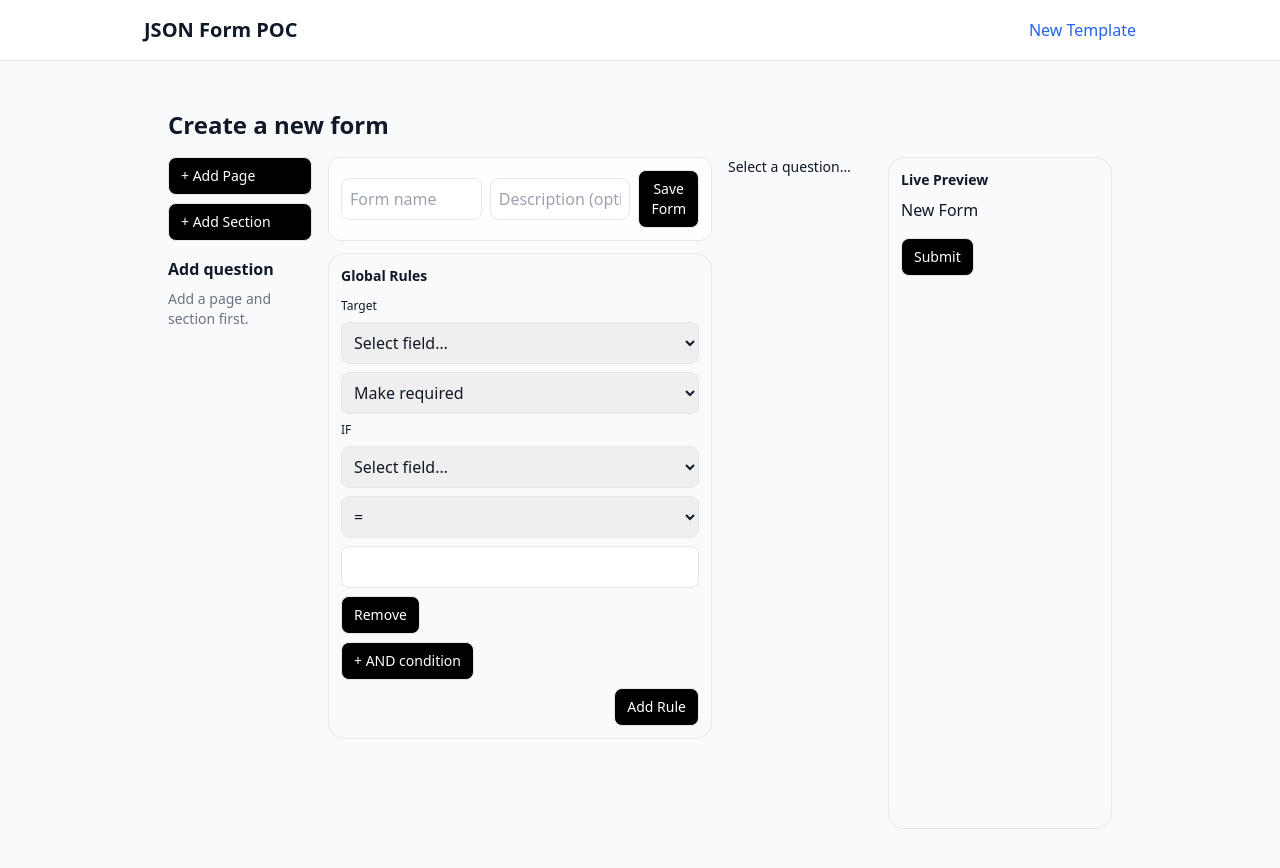
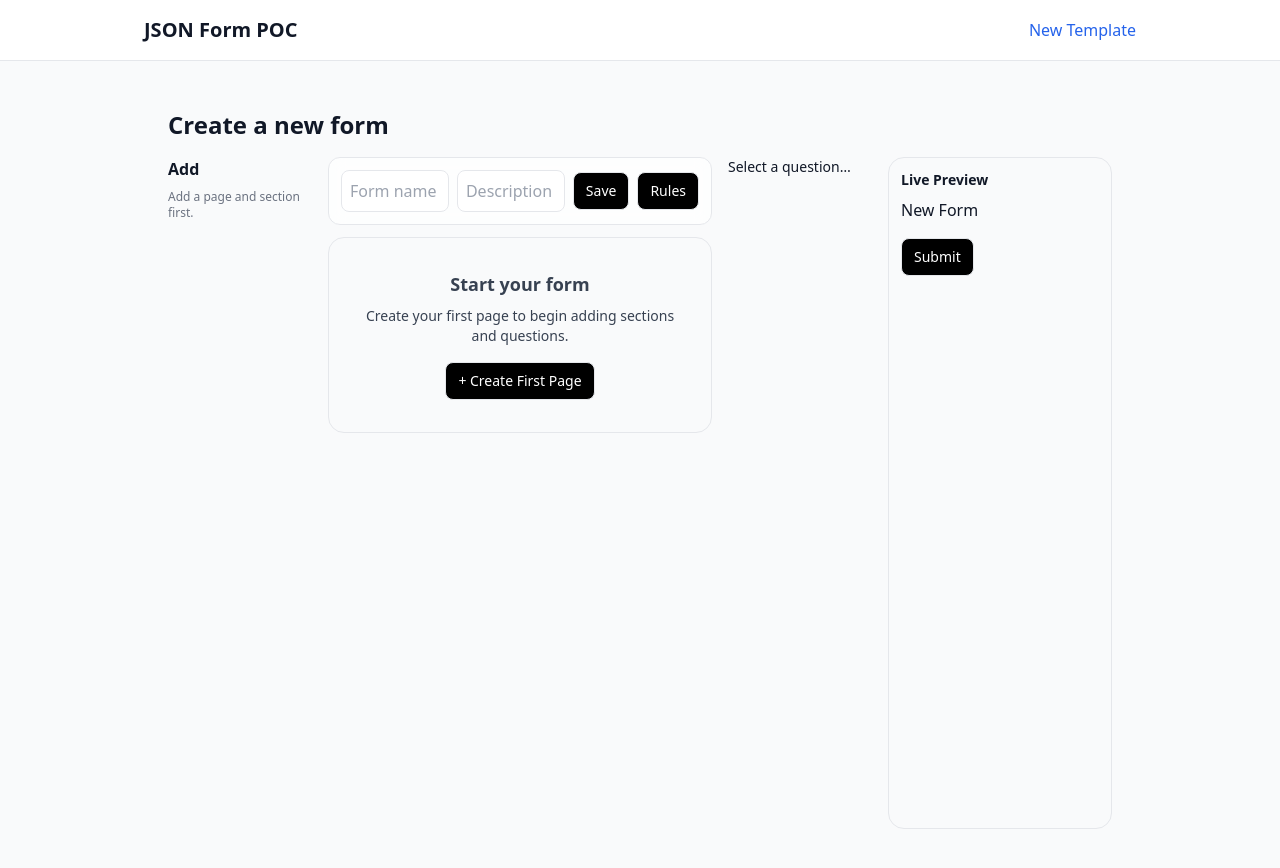
Before and after one commit to sarathkumar365/Dynamic-Forms, a Next.js app: page /templates/new in a window 1280 px wide. Shown: the top 868 px of the page. Built offline with nearby package versions, Linux system fonts and the light colour scheme.

Commit message:
UI revamp

```diff
--- a/src/components/builder/BuilderCanvas.tsx
+++ b/src/components/builder/BuilderCanvas.tsx
@@ -4,21 +4,44 @@ import CanvasPage from "./CanvasPage";
 
 export default function BuilderCanvas({
   spec,
+  addPage,
+  addSection,
+  addQuickQuestion,
+  activeSectionId,
+  setActiveSectionId,
   onSelect,
   onMove,
   onDelete,
 }: {
   spec: FormSpec;
+  addPage: (title?: string) => void;
+  addSection: (pageId: string) => void;
+  addQuickQuestion: (sectionId: string) => void;
+  activeSectionId: string | null;
+  setActiveSectionId: (id: string | null) => void;
   onSelect: (id: string) => void;
   onMove: (fromId: string, toSectionId: string, toIndex: number) => void;
   onDelete: (id: string) => void;
 }) {
+  if (!spec.pages || spec.pages.length === 0) {
+    return (
+      <div className="rounded-2xl border p-8 text-center text-sm text-gray-700">
+        <div className="text-lg font-semibold mb-2">Start your form</div>
+        <p className="mb-4">Create your first page to begin adding sections and questions.</p>
+        <button className="btn" onClick={() => addPage("New Page")}>+ Create First Page</button>
+      </div>
+    );
+  }
   return (
     <div className="space-y-4">
       {spec.pages.map((p) => (
         <CanvasPage
           key={p.id}
           page={p}
+          addSection={addSection}
+          addQuickQuestion={addQuickQuestion}
+          activeSectionId={activeSectionId}
+          setActiveSectionId={setActiveSectionId}
           onSelect={onSelect}
           onMove={onMove}
           onDelete={onDelete}
--- a/src/components/builder/BuilderShell.tsx
+++ b/src/components/builder/BuilderShell.tsx
@@ -5,6 +5,7 @@ import BuilderCanvas from "./BuilderCanvas";
 import Inspector from "./Inspector";
 import RuleBuilder from "./RuleBuilder";
 import ActionRules from "./ActionRules";
+import BuilderTopBar from "./BuilderTopBar";
 import PreviewPane from "./PreviewPane";
 import SaveBar from "./SaveBar";
 import { useState } from "react";
@@ -22,44 +23,59 @@ export default function BuilderShell({ initialSpec }: { initialSpec?: any }) {
     deleteQuestion,
   } = useFormSpec(initialSpec);
   const [selectedId, setSelectedId] = useState<string | null>(null);
+  const [activeSectionId, setActiveSectionId] = useState<string | null>(
+    spec.pages?.[0]?.sections?.[0]?.id ?? null
+  );
+  const [showRules, setShowRules] = useState(false);
 
   // Helper: add section to first page
   const handleAddSection = () => {
     if (spec.pages.length > 0) {
-      addSection(spec.pages[0].id);
+      const id = addSection(spec.pages[0].id);
+      setActiveSectionId(id);
     }
   };
 
   return (
     <div className="grid grid-cols-12 gap-4 h-[calc(100vh-8rem)]">
       <div className="col-span-2">
-        <div className="mb-4 space-y-2">
-          <button className="btn w-full" onClick={() => addPage()}>
-            + Add Page
-          </button>
-          <button
-            className="btn w-full"
-            onClick={handleAddSection}
-            disabled={spec.pages.length === 0}
-          >
-            + Add Section
-          </button>
-        </div>
         <QuestionPalette
           onAdd={(sectionId, q) => addQuestion(sectionId, q)}
           spec={spec}
+          activeSectionId={activeSectionId}
         />
       </div>
       <div className="col-span-5">
-        <SaveBar getFormSpec={() => spec} />
+        <BuilderTopBar getFormSpec={() => spec} onOpenRules={() => setShowRules(true)} />
         <BuilderCanvas
           spec={spec}
+          addPage={addPage}
+          addSection={addSection}
+          activeSectionId={activeSectionId}
+          setActiveSectionId={setActiveSectionId}
+          addQuickQuestion={(sectionId) =>
+            addQuestion(sectionId, {
+              id: crypto.randomUUID(),
+              type: "text",
+              label: "New Question",
+              required: false,
+            })
+          }
           onSelect={setSelectedId}
           onMove={moveQuestion}
           onDelete={deleteQuestion}
         />
-        {/* Global rules editor */}
-        <ActionRules spec={spec} setSpec={setSpec} />
+        {showRules && (
+          <div className="fixed inset-0 z-50 flex items-center justify-center bg-black/30">
+            <div className="bg-white rounded-lg shadow-xl p-4 max-w-2xl w-[90vw]">
+              <div className="flex items-center justify-between mb-2">
+                <div className="font-semibold">Global Rules</div>
+                <button className="btn btn-xs" onClick={() => setShowRules(false)}>Close</button>
+              </div>
+              <ActionRules spec={spec} setSpec={setSpec} />
+            </div>
+          </div>
+        )}
       </div>
       <div className="col-span-2">
         <Inspector
--- /dev/null
+++ b/src/components/builder/BuilderTopBar.tsx
@@ -0,0 +1,72 @@
+"use client";
+import { useState } from "react";
+import { validateFormSpec } from "@/lib/formspec/validators";
+import { ensureKeys } from "@/hooks/useFormSpec";
+
+export default function BuilderTopBar({
+  getFormSpec,
+  onOpenRules,
+}: {
+  getFormSpec: () => any;
+  onOpenRules: () => void;
+}) {
+  const [name, setName] = useState("");
+  const [description, setDescription] = useState("");
+  const [status, setStatus] = useState<"idle" | "saving" | "error">("idle");
+  const [error, setError] = useState<string | null>(null);
+
+  async function save() {
+    setStatus("saving");
+    setError(null);
+    let spec = getFormSpec();
+    spec = ensureKeys(spec);
+    const validation = validateFormSpec({ ...spec, version: "1.0", id: "temp" });
+    if (!validation.ok) {
+      setError(validation.errors.join("\n"));
+      setStatus("error");
+      return;
+    }
+    try {
+      const res = await fetch("/api/forms", {
+        method: "POST",
+        headers: { "Content-Type": "application/json" },
+        body: JSON.stringify({
+          title: name || spec.title || "Untitled Form",
+          description,
+          pages: spec.pages,
+          rules: spec.rules,
+        }),
+      });
+      const data = await res.json();
+      if (!res.ok) throw new Error(data?.error || `HTTP ${res.status}`);
+      window.location.href = `/forms/${data.id}`;
+    } catch (e: any) {
+      setError(e?.message || "Save failed");
+      setStatus("error");
+    } finally {
+      setStatus((s) => (s === "saving" ? "idle" : s));
+    }
+  }
+
+  return (
+    <div className="sticky top-0 z-10 mb-3 flex items-center gap-2 bg-white/70 backdrop-blur rounded-xl border p-3">
+      <input
+        className="input"
+        placeholder="Form name"
+        value={name}
+        onChange={(e) => setName(e.target.value)}
+      />
+      <input
+        className="input"
+        placeholder="Description (optional)"
+        value={description}
+        onChange={(e) => setDescription(e.target.value)}
+      />
+      <button className="btn" onClick={save} disabled={status === "saving" || !name.trim()}>
+        {status === "saving" ? "Saving…" : "Save"}
+      </button>
+      <button className="btn" onClick={onOpenRules}>Rules</button>
+      {status === "error" && <span className="text-sm text-red-600">{error}</span>}
+    </div>
+  );
+}
--- a/src/components/builder/QuestionPalette.tsx
+++ b/src/components/builder/QuestionPalette.tsx
@@ -4,11 +4,13 @@ import { FormSpec, FSQuestion } from "@/types/formspec";
 export default function QuestionPalette({
   spec,
   onAdd,
+  activeSectionId,
 }: {
   spec: FormSpec;
   onAdd: (sectionId: string, q: FSQuestion) => void;
+  activeSectionId: string | null;
 }) {
-  const firstSectionId = spec.pages?.[0]?.sections?.[0]?.id ?? null;
+  const firstSectionId = activeSectionId ?? spec.pages?.[0]?.sections?.[0]?.id ?? null;
   const add = (type: FSQuestion["type"], label: string) => {
     if (!firstSectionId) return;
     onAdd(firstSectionId, {
@@ -20,41 +22,34 @@ export default function QuestionPalette({
   };
   return (
     <div className="space-y-2">
-      <h3 className="font-semibold">Add question</h3>
+      <h3 className="font-semibold">Add</h3>
+      {!firstSectionId && (
+        <div className="text-xs text-gray-500 mb-2">Add a page and section first.</div>
+      )}
+      {firstSectionId && (
+        <>
+          <div className="text-xs text-gray-500">Adding to: {labelForSection(spec, firstSectionId)}</div>
+          <input className="input" placeholder="Search types… (text, email, select)" onChange={() => {}} />
+        </>
+      )}
       <div className="grid gap-2">
-        {firstSectionId ? (
+        {firstSectionId && (
           <>
-            <button className="btn" onClick={() => add("text", "Short Text")}>
-              Text
-            </button>
-            <button className="btn" onClick={() => add("email", "Email")}>
-              Email
-            </button>
-            <button className="btn" onClick={() => add("number", "Number")}>
-              Number
-            </button>
-            <button className="btn" onClick={() => add("date", "Date")}>
-              Date
-            </button>
-            <button className="btn" onClick={() => add("select", "Select")}>
-              Select
-            </button>
-            <button
-              className="btn"
-              onClick={() => add("multiselect", "Multi-select")}
-            >
-              Multi-select
-            </button>
-            <button className="btn" onClick={() => add("boolean", "Yes / No")}>
-              Yes / No
-            </button>
+            <button className="btn" onClick={() => add("text", "Text")}>Text</button>
+            <button className="btn" onClick={() => add("email", "Email")}>Email</button>
+            <button className="btn" onClick={() => add("number", "Number")}>Number</button>
+            <button className="btn" onClick={() => add("date", "Date")}>Date</button>
+            <button className="btn" onClick={() => add("select", "Select")}>Select</button>
+            <button className="btn" onClick={() => add("multiselect", "Multi-select")}>Multi-select</button>
+            <button className="btn" onClick={() => add("boolean", "Yes / No")}>Yes / No</button>
           </>
-        ) : (
-          <div className="text-sm text-gray-500">
-            Add a page and section first.
-          </div>
         )}
       </div>
     </div>
   );
 }
+
+function labelForSection(spec: FormSpec, sectionId: string) {
+  for (const p of spec.pages) for (const s of p.sections) if (s.id === sectionId) return `${p.title} → ${s.title}`;
+  return sectionId;
+}
--- a/src/hooks/useFormSpec.ts
+++ b/src/hooks/useFormSpec.ts
@@ -47,36 +47,27 @@ export function useFormSpec(initial?: FormSpec) {
   const compiled = useMemo(() => compileFormSpec(spec), [spec]);
 
   const addPage = useCallback((title: string = "New Page") => {
+    const newPageId = crypto.randomUUID();
     setSpec((prev: FormSpec) => {
       const next = structuredClone(prev);
-      const newPageId = crypto.randomUUID();
-      next.pages.push({
-        id: newPageId,
-        title,
-        sections: [],
-      });
+      next.pages.push({ id: newPageId, title, sections: [] });
       return next;
     });
+    return newPageId;
   }, []);
 
-  const addSection = useCallback(
-    (pageId: string, title: string = "New Section") => {
+  const addSection = useCallback((pageId: string, title: string = "New Section") => {
+    const sectionId = crypto.randomUUID();
     setSpec((prev: FormSpec) => {
       const next = structuredClone(prev);
       const page = next.pages.find((p: FSPage) => p.id === pageId);
       if (page) {
-          const sectionId = crypto.randomUUID();
-          page.sections.push({
-            id: sectionId,
-            title,
-            questions: [],
-          });
+        page.sections.push({ id: sectionId, title, questions: [] });
       }
       return next;
     });
-    },
-    []
-  );
+    return sectionId;
+  }, []);
 
   const addQuestion = useCallback((sectionId: string, q: FSQuestion) => {
     setSpec((prev) => {
```
Also changed, not shown: src/components/builder/CanvasPage.tsx (+14 -0 lines), src/components/builder/CanvasSection.tsx (+30 -2 lines), 1 other file (tests, documents, lock files or other folders). Lines whose indentation alone changed are shown as unchanged.
